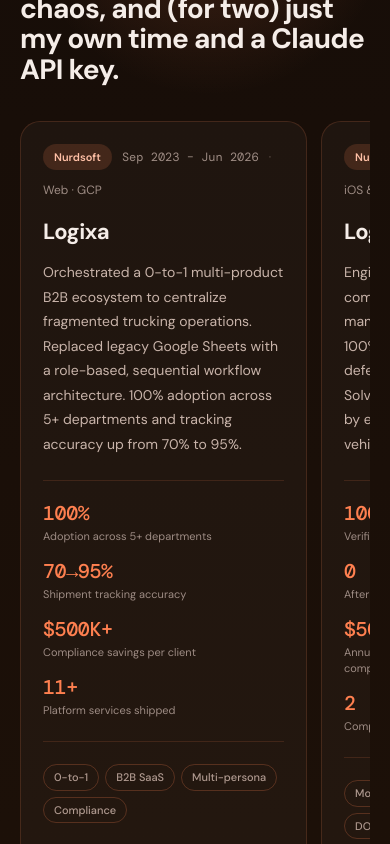
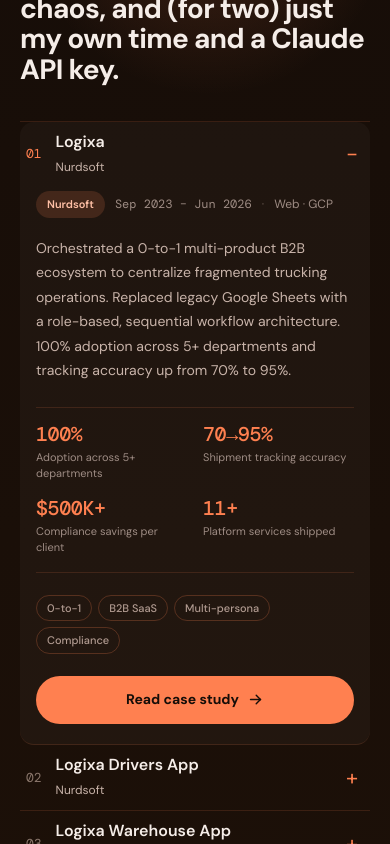
Before and after one commit to apoorvjdeshmukh/portfolio_website, a React (Vite) app: page / in a window 390 px wide. Shown: the part 2020-2864 px from the top of the page. Built offline with nearby package versions, Linux system fonts and the light colour scheme.

Commit message:
Redesign Work section: fixed-height master-detail on desktop, accordion on mobile
Co-Authored-By: Claude Sonnet 5.5 <noreply@anthropic.com>
Claude-Session: https://claude.ai/code/session_01TVRGMGpCFwAkEyrVTinccs

```diff
--- a/src/components/Work.jsx
+++ b/src/components/Work.jsx
@@ -13,7 +13,7 @@ function Chip({ item }) {
   return <span className={`${styles.chip} ${chipClass[item.companyType]}`}>{item.company}</span>
 }
 
-function DetailBody({ item }) {
+function DetailBody({ item, compact = false, onNext, nextTitle }) {
   return (
     <>
       <div className={styles.metaRow}>
@@ -22,7 +22,7 @@ function DetailBody({ item }) {
         <span className={styles.metaDot}>·</span>
         <span className={styles.platform}>{item.platform}</span>
       </div>
-      <h3 className={styles.title}>{item.title}</h3>
+      {!compact && <h3 className={styles.title}>{item.title}</h3>}
       <p className={styles.bigWin}>{item.bigWin}</p>
       <div className={styles.metricsGrid}>
         {item.metrics.map((m, i) => (
@@ -36,9 +36,14 @@ function DetailBody({ item }) {
         {item.tags.map((t) => <span key={t} className={styles.tag}>{t}</span>)}
       </div>
       <div className={styles.footerRow}>
-        <Link to={`/projects/${item.id}`} className={styles.readMore}>
+        <Link to={`/projects/${item.id}`} className={styles.cta}>
           Read case study <Icon name="arrow-right" />
         </Link>
+        {onNext && (
+          <button type="button" onClick={onNext} className={styles.next}>
+            Next: {nextTitle}
+          </button>
+        )}
         {item.externalCaseStudy && (
           <a href={item.externalCaseStudy.url} target="_blank" rel="noopener noreferrer" className={styles.published}>
             {item.externalCaseStudy.label} <Icon name="arrow-up-right" />
@@ -51,7 +56,9 @@ function DetailBody({ item }) {
 
 export default function Work() {
   const [selected, setSelected] = useState(0)
+  const [open, setOpen] = useState(0)
   const current = items[selected]
+  const next = items[(selected + 1) % items.length]
 
   return (
     <section className={styles.section} data-act="2" id="work">
@@ -70,35 +77,61 @@ export default function Work() {
             {items.map((item, i) => {
               const on = i === selected
               return (
-                <div
-                  key={item.id}
-                  data-proj
-                  onClick={() => setSelected(i)}
-                  className={on ? styles.rowActive : styles.row}
-                >
-                  <span className={on ? styles.numActive : styles.num}>{String(i + 1).padStart(2, '0')}</span>
-                  <div>
-                    <p className={on ? styles.rowTitleActive : styles.rowTitle}>{item.title}</p>
-                    <p className={on ? styles.rowCompanyActive : styles.rowCompany}>{item.company}</p>
-                  </div>
+                <div key={item.id} data-proj className={on ? styles.rowActive : styles.row}>
+                  <button
+                    type="button"
+                    onClick={() => setSelected(i)}
+                    onMouseEnter={() => setSelected(i)}
+                    onFocus={() => setSelected(i)}
+                    className={styles.rowBtn}
+                  >
+                    <span className={on ? styles.numActive : styles.num}>{String(i + 1).padStart(2, '0')}</span>
+                    <span>
+                      <span className={on ? styles.rowTitleActive : styles.rowTitle}>{item.title}</span>
+                      <span className={on ? styles.rowCompanyActive : styles.rowCompany}>{item.company}</span>
+                    </span>
+                  </button>
+                  <Link to={`/projects/${item.id}`} className={on ? styles.rowGoActive : styles.rowGo} aria-label={`Read ${item.title} case study`}>
+                    <Icon name="arrow-right" />
+                  </Link>
                 </div>
               )
             })}
           </div>
           <div className={styles.detailWrapper}>
             <div key={selected} className={styles.detail}>
-              <DetailBody item={current} />
+              <DetailBody item={current} onNext={() => setSelected((selected + 1) % items.length)} nextTitle={next.title} />
             </div>
           </div>
         </div>
 
-        {/* Mobile: horizontal snap-scroll cards */}
-        <div className={styles.mobileScroller}>
-          {items.map((item) => (
-            <div key={item.id} className={styles.mobileCard}>
-              <DetailBody item={item} />
-            </div>
-          ))}
+        {/* Mobile: accordion, all projects visible */}
+        <div className={styles.accordion}>
+          {items.map((item, i) => {
+            const on = i === open
+            return (
+              <div key={item.id} data-proj className={on ? styles.accItemOpen : styles.accItem}>
+                <button
+                  type="button"
+                  aria-expanded={on}
+                  onClick={() => setOpen(on ? -1 : i)}
+                  className={styles.accHead}
+                >
+                  <span className={on ? styles.numActive : styles.num}>{String(i + 1).padStart(2, '0')}</span>
+                  <span className={styles.accText}>
+                    <span className={styles.accTitle}>{item.title}</span>
+                    <span className={styles.rowCompanyActive}>{item.company}</span>
+                  </span>
+                  <span className={styles.accSign} aria-hidden="true">{on ? '−' : '+'}</span>
+                </button>
+                {on && (
+                  <div className={styles.accBody}>
+                    <DetailBody item={item} compact />
+                  </div>
+                )}
+              </div>
+            )
+          })}
         </div>
       </div>
     </section>
--- a/src/components/Work.module.css
+++ b/src/components/Work.module.css
@@ -68,10 +68,20 @@
 .tags { display: flex; flex-wrap: wrap; gap: 6px; margin-bottom: 22px; }
 .tag { font-size: 11px; border: 1px solid rgba(255,128,80,.24); color: #B09A90; border-radius: 100px; padding: 3px 10px; font-weight: 500; }
 
-.footerRow { display: flex; flex-wrap: wrap; gap: 16px; align-items: center; margin-top: auto; }
-.readMore { font-size: 13px; color: #FF8050; font-weight: 600; display: inline-flex; align-items: center; gap: 5px; }
-.readMore i { font-size: 15px; transition: transform 0.15s; }
-.readMore:hover i { transform: translateX(4px); }
+.footerRow { display: flex; flex-wrap: wrap; gap: 12px; align-items: center; margin-top: auto; }
+.cta {
+  display: inline-flex; align-items: center; justify-content: center; gap: 8px;
+  min-height: 48px; padding: 0 24px; border-radius: 100px;
+  background: #FF8050; color: #160D08; font-size: 14px; font-weight: 700;
+}
+.cta i { font-size: 17px; transition: transform 0.15s; }
+.cta:hover i { transform: translateX(4px); }
+.next {
+  min-height: 48px; padding: 0 20px; border-radius: 100px; cursor: pointer;
+  background: none; border: 1px solid rgba(255,128,80,.3); color: #F5EDE8;
+  font: inherit; font-size: 14px;
+}
+.next:hover { background: rgba(255,128,80,.08); }
 .published { font-size: 13px; color: #B09A90; font-weight: 500; display: inline-flex; align-items: center; gap: 5px; }
 
 /* Desktop list + detail */
@@ -82,78 +92,79 @@
   align-items: stretch;
 }
 
-.indexList { flex: 1 1 300px; min-width: 280px; display: flex; flex-direction: column; }
+.indexList { flex: 1 1 300px; min-width: 280px; display: flex; flex-direction: column; border-top: 1px solid rgba(255,128,80,.14); }
 
 .row, .rowActive {
   flex: 1;
-  display: grid;
-  grid-template-columns: 34px 1fr;
-  gap: 16px;
-  align-items: center;
-  padding: 18px 16px 18px 20px;
-  cursor: pointer;
-  transition: border-color 0.35s, background 0.35s;
+  display: flex;
+  align-items: stretch;
+  border-bottom: 1px solid rgba(255,128,80,.14);
+  transition: background 0.35s;
 }
-.row { border-left: 2px solid rgba(255,128,80,0.14); }
-.rowActive {
-  border-left: 2px solid #FF8050;
-  background: rgba(255,128,80,0.08);
-  border-radius: 0 14px 14px 0;
+.rowActive { background: rgba(255,128,80,0.08); box-shadow: inset 3px 0 0 #FF8050; }
+
+.rowBtn {
+  flex: 1; display: grid; grid-template-columns: 34px 1fr; gap: 16px; align-items: center;
+  padding: 14px 8px 14px 20px; background: none; border: 0; color: inherit;
+  font: inherit; text-align: left; cursor: pointer;
 }
+.rowGo, .rowGoActive { width: 56px; display: flex; align-items: center; justify-content: center; font-size: 20px; transition: color 0.2s; }
+.rowGo { color: #6a5a52; }
+.rowGoActive, .rowGo:hover { color: #FF8050; }
 
-.num, .numActive { font-family: 'DM Mono', monospace; font-size: 13px; padding-top: 3px; transition: color 0.35s; }
-.num { color: #7A6A62; }
+.num, .numActive { font-family: 'DM Mono', monospace; font-size: 13px; transition: color 0.35s; }
+.num { color: #8a766b; }
 .numActive { color: #FF8050; }
 
-.rowTitle, .rowTitleActive { font-size: clamp(16px, 1.6vw, 19px); font-weight: 600; line-height: 1.3; transition: color 0.35s; }
+.rowTitle, .rowTitleActive { display: block; font-size: clamp(16px, 1.6vw, 19px); font-weight: 600; line-height: 1.3; transition: color 0.35s; }
 .rowTitle { color: #B09A90; }
 .rowTitleActive { color: #F5EDE8; }
 
-.rowCompany, .rowCompanyActive { font-size: 12px; margin-top: 3px; transition: color 0.35s; }
-.rowCompany { color: #7A6A62; }
+.rowCompany, .rowCompanyActive { display: block; font-size: 12px; margin-top: 3px; transition: color 0.35s; }
+.rowCompany { color: #8a766b; }
 .rowCompanyActive { color: #C9B4AA; }
 
-.detailWrapper { flex: 1.4 1 380px; min-width: 320px; }
+.detailWrapper { flex: 1.4 1 380px; min-width: 320px; display: flex; }
 
 .detail {
+  flex: 1;
+  display: flex;
+  flex-direction: column;
   background: rgba(255,255,255,.03);
   border: 1px solid rgba(255,128,80,.16);
   border-radius: 22px;
   padding: clamp(24px, 3vw, 40px);
   animation: detailIn 0.44s cubic-bezier(.22,.61,.36,1) both;
 }
+.detail .metricsGrid { grid-template-columns: repeat(2, minmax(0, 1fr)); gap: 28px 24px; padding: 28px 0; }
+.detail .metricValue { font-size: clamp(28px, 3.2vw, 40px); }
+.detail .metricLabel { font-size: 13px; }
+.detail .footerRow { padding-top: 8px; }
+.detail .tags { margin-bottom: 28px; }
 
 @keyframes detailIn {
   from { opacity: 0; transform: translateY(14px); }
   to { opacity: 1; transform: none; }
 }
 
-/* Mobile snap scroller */
-.mobileScroller {
-  display: none;
-  align-items: stretch;
-  gap: 14px;
-  overflow-x: auto;
-  scroll-snap-type: x mandatory;
-  padding-bottom: 14px;
-  -webkit-overflow-scrolling: touch;
+/* Mobile accordion */
+.accordion { display: none; flex-direction: column; border-top: 1px solid rgba(255,128,80,.14); }
+.accItem, .accItemOpen { border-bottom: 1px solid rgba(255,128,80,.14); }
+.accItemOpen { background: rgba(255,255,255,.03); border-radius: 14px; }
+.accHead {
+  width: 100%; min-height: 64px; display: flex; align-items: center; gap: 14px;
+  padding: 10px 6px; background: none; border: 0; color: inherit; font: inherit; text-align: left; cursor: pointer;
 }
-
-.mobileCard {
-  flex: 0 0 82%;
-  max-width: 340px;
-  scroll-snap-align: center;
-  background: rgba(255,255,255,.03);
-  border: 1px solid rgba(255,128,80,.16);
-  border-radius: 20px;
-  padding: 22px;
-  display: flex;
-  flex-direction: column;
-}
+.accText { flex: 1; display: flex; flex-direction: column; gap: 2px; }
+.accTitle { font-size: 16px; font-weight: 600; line-height: 1.25; }
+.accSign { font-size: 22px; line-height: 1; width: 24px; text-align: center; color: #FF8050; }
+.accBody { padding: 4px 16px 20px; }
+.accBody .metricsGrid { grid-template-columns: repeat(2, minmax(0, 1fr)); padding: 16px 0; }
+.accBody .cta { width: 100%; }
 
 @media (max-width: 919px) {
   .desktopLayout { display: none; }
-  .mobileScroller { display: flex; }
+  .accordion { display: flex; }
 }
 
 @media (prefers-reduced-motion: reduce) {
```
